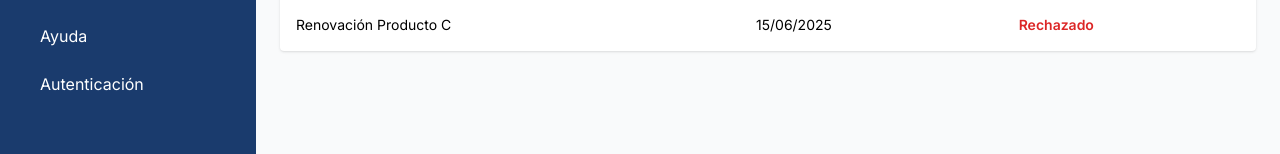
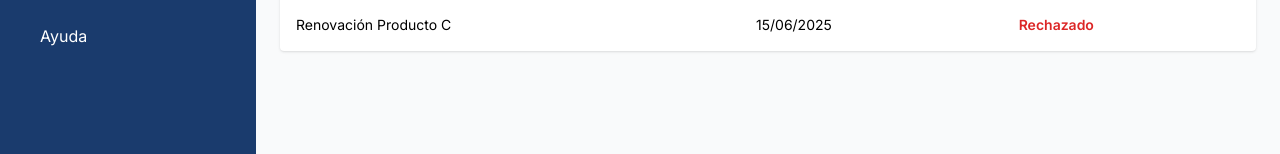
Before and after one commit to Juando26030/SEGAR-FrontEnd, an Angular app in the folder segar-frontend/: page /main/panel in a window 1280 px wide. Shown: the part 504-658 px from the top of the page. Built offline with nearby package versions, Linux system fonts and the light colour scheme.

Commit message:
borrar la opcion de autenticacion del menu

```diff
--- a/segar-frontend/src/app/layout/menu-layout/menu-layout.component.html
+++ b/segar-frontend/src/app/layout/menu-layout/menu-layout.component.html
@@ -35,9 +35,6 @@
       <a href="#" class="flex items-center px-4 py-2 rounded hover:bg-[#2a4b7d]">
         <span class="ml-2">Ayuda</span>
       </a>
-      <a routerLink="/auth" routerLinkActive="bg-[#2a4b7d]" class="flex items-center px-4 py-2 rounded hover:bg-[#2a4b7d]">
-        <span class="ml-2">Autenticación</span>
-      </a>
 
     </nav>
 
```
